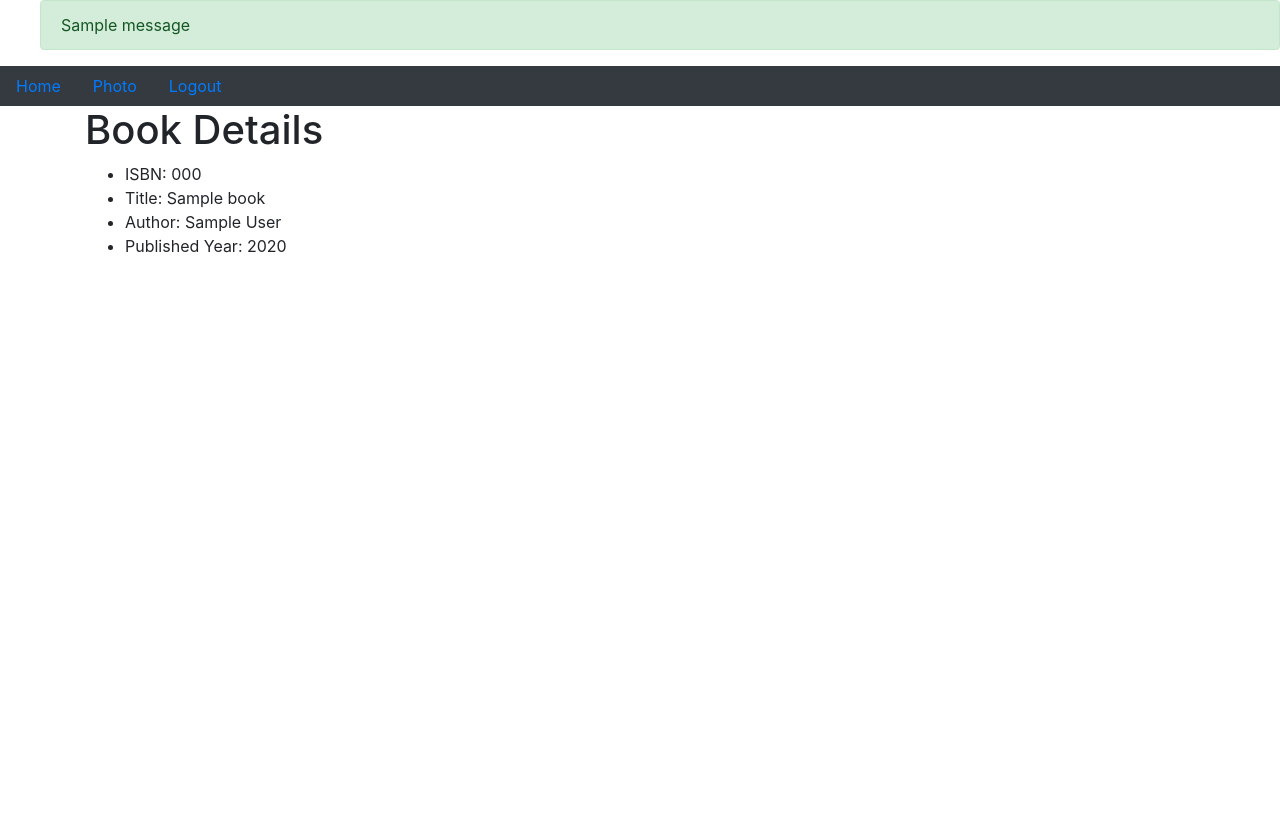
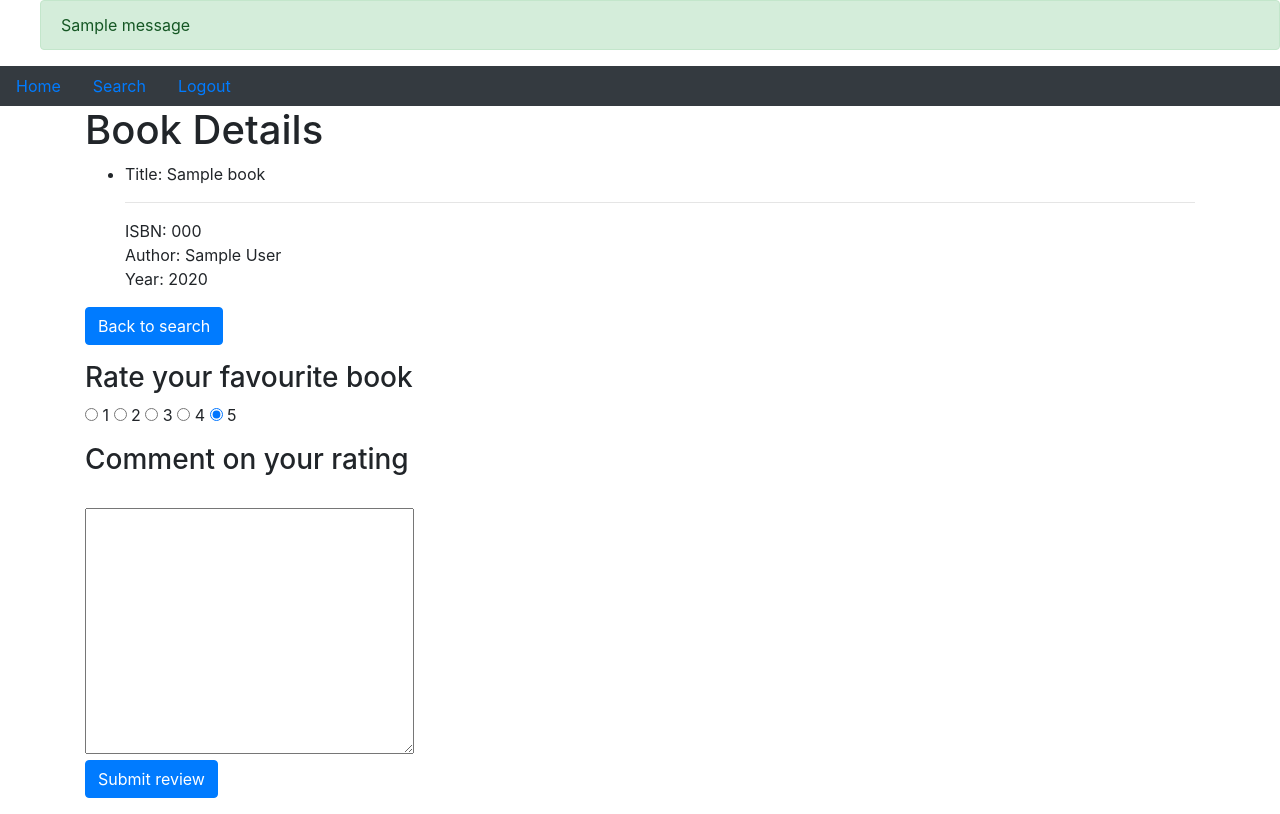
Before and after one commit to AlexAdVin/Project1, a Flask app: template templates/book.html in a window 1280 px wide. Before the commit the page ends 253 px from the top, so only its background shows below. Run offline with Flask 2, Linux system fonts and the light colour scheme; the visitor is signed in with stand-in values (Sample User, id 1); the template is opened without the code that fills it: most values are stand-ins (such as "Sample title", 1, 10 or a date in 2020); one stand-in notice (Sample message) is shown; some libraries are stand-ins or nearby versions.

Commit message:
Updated code app

```diff
--- a/application.py
+++ b/application.py
@@ -8,6 +8,10 @@ from sqlalchemy.orm import scoped_session, sessionmaker
 from passlib.hash import sha256_crypt
 
 app = Flask(__name__)
+
+# Set the secret key to some random bytes. Keep this really secret!
+# python3 -c 'import os; print(os.urandom(16))'
+app.secret_key = b"\x04\x02\xd7 \xd4.\xb0\x9a\x08\xe4E\xe2\x91\x12i'"
 
 # Check for environment variable
 if not os.getenv("DATABASE_URL"):
@@ -51,21 +55,22 @@ def reg():
     return render_template("register.html")
 
 
+#login
 @app.route("/login", methods=["GET", "POST"])
 def login():
     if request.method == 'POST':
-        username = request.form['username']
-        password = request.form['password']
+        session['username'] = request.form['username']
+        session['password'] = request.form['password']
 
-        usernamedata = db.execute("SELECT username FROM users WHERE username=:username", {"username":username}).fetchone()
-        passworddata = db.execute("SELECT password FROM users WHERE username=:username", {"username":username}).fetchone()
+        usernamedata = db.execute("SELECT username FROM users WHERE username=:username", {"username":session['username']}).fetchone()
+        passworddata = db.execute("SELECT password FROM users WHERE username=:username", {"username":session['username']}).fetchone()
 
         if usernamedata is None:
             flash("The username does not exist", "danger")
             return render_template("login.html")
         else:
             for password_data in passworddata:
-                if sha256_crypt.verify(password,password_data):
+                if sha256_crypt.verify(session['password'],password_data):
                     session["log"] = True
 
                     flash("You are now logged in", "success")
@@ -77,34 +82,67 @@ def login():
     return render_template("login.html")
 
 
+#logout
+@app.route("/logout")
+def logout():
+    session.pop('username', None)
+    session.clear()
+    flash("You have been logged out", "success")
+    return redirect(url_for('index'))
+
+
 #after login
 @app.route("/search", methods=["GET", "POST"])
 def search():
-    if request.method == 'POST':
-        s_book = request.form['search_string']
+    search_value = request.form.get("search_string")
+    #print(search_value)
+    if search_value == '':
+        return render_template('search.html', message='Please enter required fields')
 
-        titledata = db.execute("SELECT * FROM books WHERE s_book=title").fetchall()
-        #if titledata is None:
-        #    flash("The book does not exist", "danger")
-        #    return render_template("search.html")
-
-        return render_template("search.html", search_string=titledata)
+    query = "SELECT * FROM books WHERE title ILIKE '%{}%'".format(search_value)
+    titledata = db.execute(query).fetchall()
+    print(titledata)
+    #if titledata is None:
+        #flash("The book does not exist", "danger")
+        #return render_template("search.html")
+    return render_template("search.html", results=titledata)
 
 
-@app.route("/search/<book_title>")
-def bookfinder(book_title):
+
+@app.route("/search/<result_id>")
+def details(result_id):
     # Search for a book by title of a book
-    book_title = db.execute("SELECT * FROM books WHERE title = :title", {"title": book_title}).fetchone()
+    book = db.execute("SELECT * FROM books WHERE id = :id", {"id": result_id}).fetchone()
 
-    return render_template("book.html", books=book_title)
+    return render_template("book.html", book=book)
 
 
-#logout
-@app.route("/logout")
-def logout():
-    session.clear()
-    flash("You have been logged out", "success")
-    return redirect(url_for('index'))
+
+@app.route("/submit/<book_id>", methods=["POST"])
+def submit(book_id):
+    rating = request.form.get("ratings")
+    comment = request.form.get("comments")
+    #book_id = request.form.get("book_id")
+    print(book_id)
+
+    if rating == '' or comment == '':
+        return render_template('search.html', message='Please enter required fields')
+
+    #try:
+    #    book_id = int(request.form.get("review_id"))
+    #except ValueError:
+    #    return render_template("error.html", message="Invalid flight number.")
+
+    # Add comment
+    db.execute("INSERT INTO reviews (ratings, comments, review_id) VALUES (:rating, :comment, :review_id)",
+            {"rating": rating, "comment":comment, "review_id":book_id})
+    print(f"Added comment: {comment} and {rating}")
+    db.commit()
+
+    return redirect(url_for('search'))
+
+
+
 
 
 
@@ -131,5 +169,3 @@ def book(book_id):
 if __name__ == '__main__':
     app.debug = True
     app.run()
-
-# postgres://khxxfluukbyqoh:1084ea7b53f5ce4fdbdef299f6c0fc5f334adc6d9d3400e3761b43bf93878c8e@ec2-54-75-246-118.eu-west-1.compute.amazonaws.com:5432/d62ujht21ufg6u
--- a/templates/book.html
+++ b/templates/book.html
@@ -8,11 +8,51 @@
     <h1>Book Details</h1>
 
     <ul>
-        <li>ISBN: {{ book.isbn }}</li>
-        <li>Title: {{ book.title }}</li>
-        <li>Author: {{ book.author}}</li>
-        <li>Published Year: {{ book.year}}</li>
+        <li>Title: {{ book.title }}</li> <hr>
+        ISBN: <a> {{ book.isbn }} </a><br>
+        Author: <a> {{ book.author }} </a> <br>
+        Year: <a>  {{ book.year }} </a> <br>
     </ul>
 
+    <div class="form-group">
+        <a href="{{ url_for('search') }}">
+            <button class="btn btn-primary">
+                Back to search
+            </button>
+        </a>
+    </div>
+
+    <form action="{{ url_for('submit', book_id=book.id) }}" method="POST">
+
+        <div class="form-group">
+            <h3>Rate your favourite book</h3>
+
+            <input type="radio" name="ratings" value="1" /> 1
+            <input type="radio" name="ratings" value="2" > 2
+            <input type="radio" name="ratings" value="3" /> 3
+            <input type="radio" name="ratings" value="4" > 4
+            <input type="radio" name="ratings" value="5" checked> 5
+        </div>
+
+        <div class="form-group">
+            <h3>Comment on your rating</h3>
+
+            <br>
+            <textarea
+            rows="10"
+            cols="30"
+            name="comments"
+            placeholder="Enter text here...">
+            </textarea>
+
+            <br>
+            <a href="{{ url_for('submit', book_id=book.id) }}">
+                <button class="btn btn-primary">
+                    Submit review
+                </button>
+            </a>
+        </div>
+
+    </form>
 
 {% endblock %}
--- a/templates/layout.html
+++ b/templates/layout.html
@@ -10,7 +10,7 @@
             <a class="nav-link active" href="/">Home</a>
 
             {% if session.log %}
-            <a class="nav-link" href="/photo">Photo</a>
+            <a class="nav-link" href="/search">Search</a>
             <a class="nav-link" href="/logout">Logout</a>
 
             {% else %}
```
Also changed, not shown: app2.py (+11 -1 lines), models.py (+10 -0 lines), templates/error.html (added, +10 -0 lines), templates/search.html (+28 -14 lines), 2 other files.
